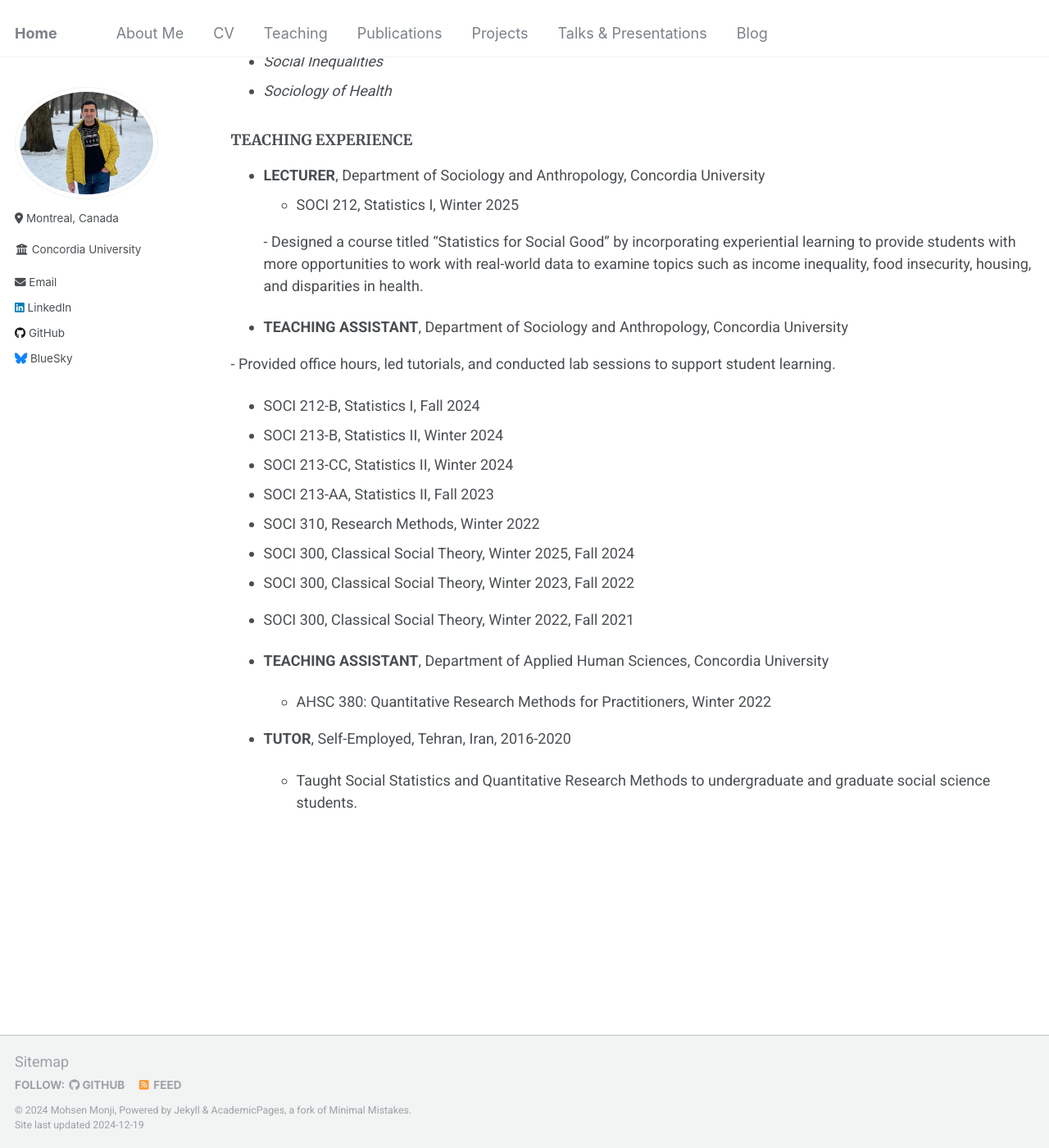
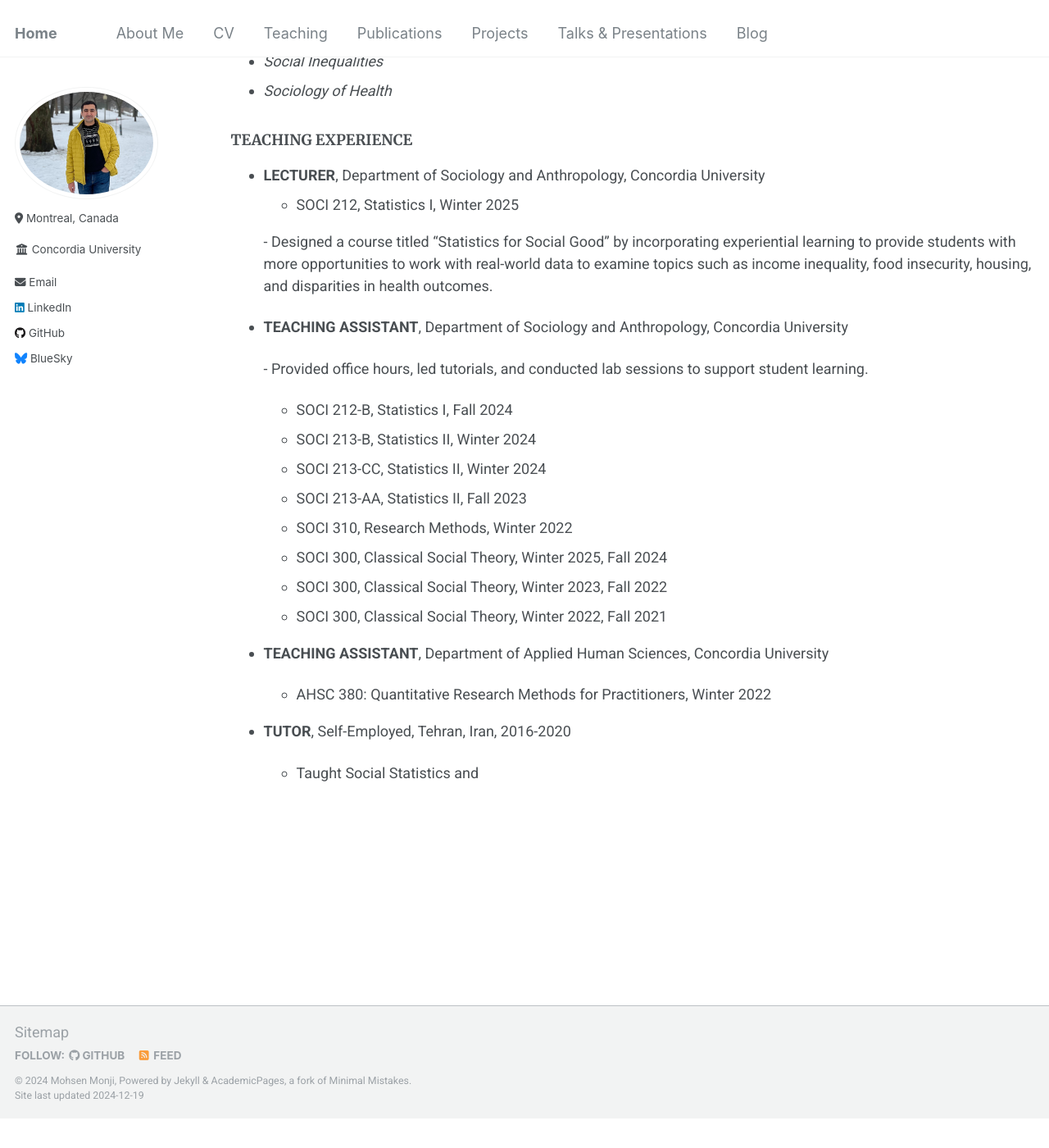
Before and after one commit to Mohsnmonji/mohsnmonji.github.io, a Jekyll site: the page built from _pages/teaching.md, in a window 1280 px wide and 1400 px high, scrolled down 655 px. Shown: the whole window at 82% size. Built offline with Jekyll 4.4.1, drawn with Linux system fonts in a browser that asks for light colours; after the commit the page ends 2019 px from its top, so only the background shows below that.

Commit message:
Update teaching.md

```diff
--- a/_pages/teaching.md
+++ b/_pages/teaching.md
@@ -33,9 +33,9 @@ I approach teaching as an enjoyable experience where students feel encouraged to
 - **LECTURER**, Department of Sociology and Anthropology, Concordia University
   - SOCI 212, Statistics I, Winter 2025
 
-  \- Designed a course titled “Statistics for Social Good” by incorporating experiential learning to provide students with more opportunities to work with real-world data to examine topics such as income inequality, food insecurity, housing, and disparities in health.
+  \- Designed a course titled “Statistics for Social Good” by incorporating experiential learning to provide students with more opportunities to work with real-world data to examine topics such as income inequality, food insecurity, housing, and disparities in health outcomes.
 
- - **TEACHING ASSISTANT**, Department of Sociology and Anthropology, Concordia University
+- **TEACHING ASSISTANT**, Department of Sociology and Anthropology, Concordia University
 
   \- Provided office hours, led tutorials, and conducted lab sessions to support student learning.
 
@@ -54,4 +54,4 @@ I approach teaching as an enjoyable experience where students feel encouraged to
 
 - **TUTOR**, Self-Employed, Tehran, Iran, 2016-2020
 
-   - Taught Social Statistics and Quantitative Research Methods to undergraduate and graduate social science students.
+   - Taught Social Statistics and
```
